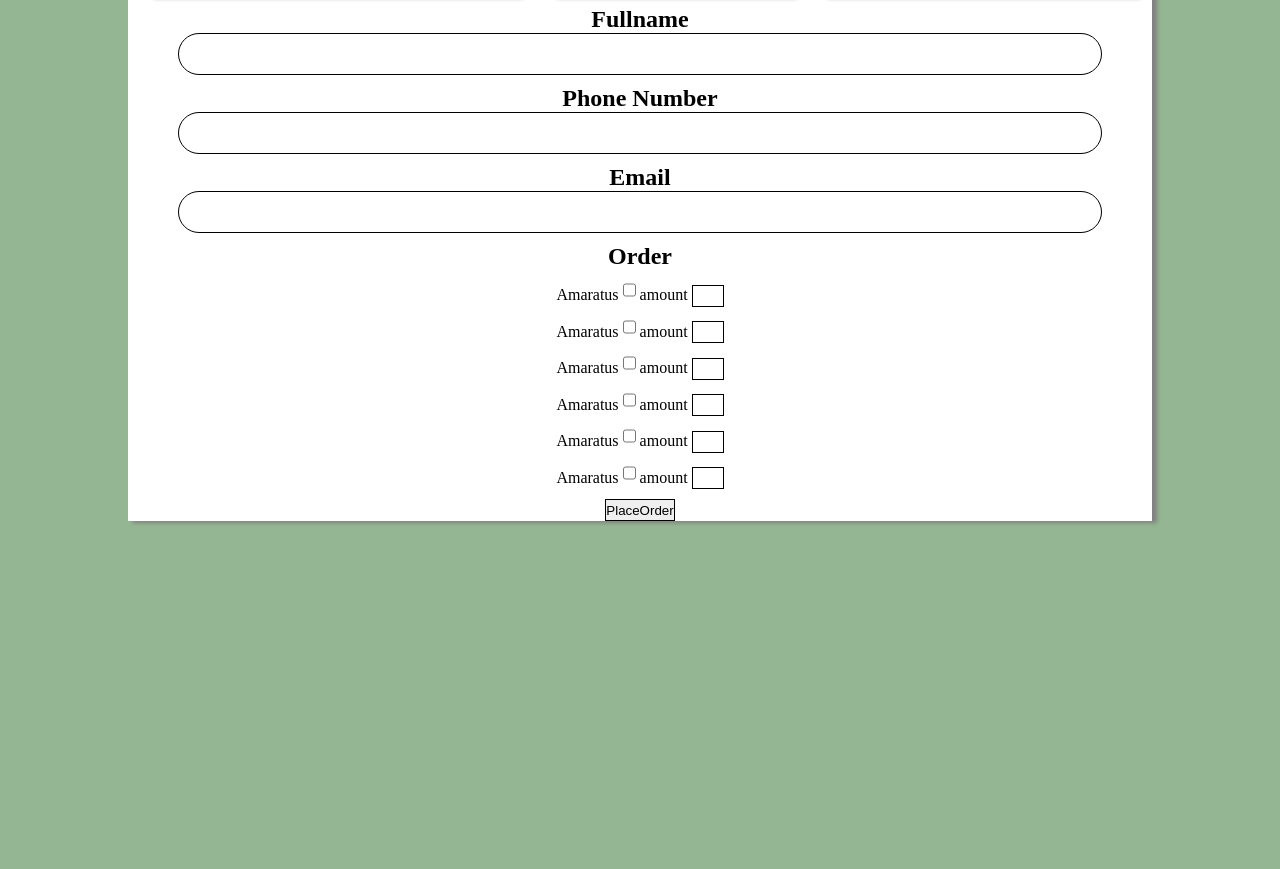
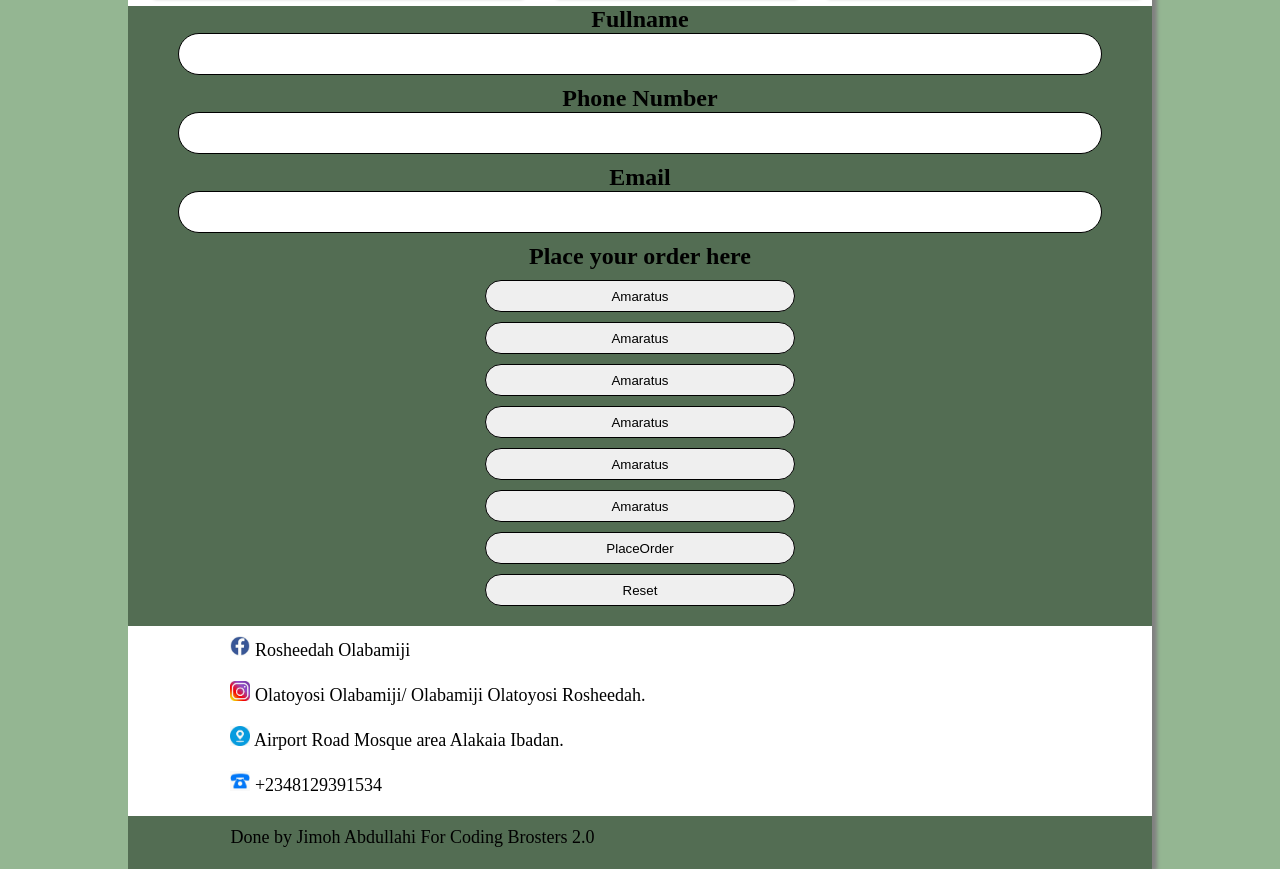
Before and after one commit to Olatoyosi/Olatoyosi.github.io, a plain HTML site: page index.html in a window 1280 px wide. Shown: the part 992-1861 px from the top of the page. Before the commit the page ends 1523 px from the top, so only its background shows below. Drawn offline with Linux system fonts and the light colour scheme.

Commit message:
Add files via upload

```diff
--- a/index.html
+++ b/index.html
@@ -51,49 +51,75 @@
             </div>
         </div>
         <div id="order">
-            <form action="mailto:olabamijiolatoyosi@gmail.com" method="POST" enctype="text/plain">
+            <form action="mailto:abdullahij951@gmail.com" method="POST" enctype="text/plain">
                 <div>
                     <h2>Fullname</h2>
-                    <input type="text" name="name" class="details">
+                    <input type="text" name="name" class="details" required>
                 </div>
                 <div>
                     <h2>Phone Number</h2>
-                    <input type="tel" name="number" class="details">
+                    <input type="tel" name="number" class="details" required>
                 </div>
                 <div>
                     <h2>Email</h2>
-                    <input type="mail" name="mail" class="details">
+                    <input type="mail" name="mail" class="details" required>
                 </div>
                 <div>
-                    <h2>Order</h2>
-                    <div id="orderList">
-                        <div id="orl">
-                            Amaratus <input type="checkbox" name="amaratus"> amount <input type="number" name="num_of_amaratus" class="num">
-                        </div>
-                        <div id="orl">
-                            Amaratus <input type="checkbox" name="amaratus"> amount <input type="number" name="num_of_amaratus" class="num">
-                        </div>
-                        <div id="orl">
-                            Amaratus <input type="checkbox" name="amaratus"> amount <input type="number" name="num_of_amaratus" class="num">
-                        </div>
-                        <div id="orl">
-                            Amaratus <input type="checkbox" name="amaratus"> amount <input type="number" name="num_of_amaratus" class="num">
-                        </div>
-                        <div id="orl">
-                            Amaratus <input type="checkbox" name="amaratus"> amount <input type="number" name="num_of_amaratus" class="num">
-                        </div>
-                        <div id="orl">
-                            Amaratus <input type="checkbox" name="amaratus"> amount <input type="number" name="num_of_amaratus" class="num">
-                        </div>
+                    <h2>Place your order here</h2>
+                    <div id="add1">
+                        <input type="button" value="Amaratus" onclick="order('amaratus', 'add1')">
+                    </div>
+                    <div id="add2">
+                        <input type="button" value="Amaratus" onclick="order('amaratus', 'add2')">
+                    </div>
+                    <div id="add3">
+                        <input type="button" value="Amaratus" onclick="order('amaratus', 'add3')">
+                    </div>
+                    <div id="add4">
+                        <input type="button" value="Amaratus" onclick="order('amaratus', 'add4')">
+                    </div>
+                    <div id="add5">
+                        <input type="button" value="Amaratus" onclick="order('amaratus', 'add5')">
+                    </div>
+                    <div id="add6">
+                        <input type="button" value="Amaratus" onclick="order('amaratus', 'add6')">
                     </div>
                 </div>
                 <div>
                     <input type="submit" value="PlaceOrder">
                 </div>
+                <div>
+                    <input type="reset" value="Reset">
+                </div>
             </form>
         </div>
-        <div id="contact"></div>
-        <div id="footer"></div>
+        <div id="contact">
+            <p><img src="images/fb.jpg" alt="Facebook">  Rosheedah Olabamiji</p>
+            <p><img src="images/ig.jpg" alt="Instagram"> Olatoyosi Olabamiji/ Olabamiji Olatoyosi Rosheedah.</p>
+            <p><img src="images/ad.jpg" alt="Work address"> Airport Road Mosque area Alakaia Ibadan.</p>
+            <p><img src="images/tel.jpg" alt="Tel"> +2348129391534</p>
+        </div>
+        <div id="footer"
+        ><p>Done by Jimoh Abdullahi For Coding Brosters  2.0</p>
     </div>
+    </div>
+    <!--Javascript file-->
+
+    <script>
+        function order(order, area){
+            var vary = document.getElementsByName(order);
+            if (typeof(vary) == 'undefined') {
+                var add = document.getElementById(area);
+                var child = document.getElementsByName(order);
+                add.removeChild(child);
+            } else {
+                var input = document.createElement("input");
+                input.type = "number";
+                input.name = order;
+                var add = document.getElementById(area);
+                add.appendChild(input);
+            }
+        }
+      </script>
 </body>
 </html>
--- a/style.css
+++ b/style.css
@@ -78,9 +78,6 @@ a:hover {
         grid-template-columns: auto;
         margin-top: 10px;
     }
-    #header {
-        height: 200px;
-    }
 }
 
 .img img {
@@ -90,6 +87,7 @@ a:hover {
 
 form {
     text-align: center;
+
 }
 
 form div {
@@ -107,6 +105,32 @@ input {
     width: 90%;
 }
 
-.num {
-    width: 30px;
+#order {
+    background-color: rgb(83, 109, 83);
+    padding-bottom: 10px;
 }
+
+div div input {
+    width: 30%;
+    height: 30px;
+    border-radius: 25px;
+    text-align: center;
+}
+
+p {
+    width: fit-content;
+    text-align: center;
+    padding-left: 10%;
+    font-size: large;
+    margin-top: 10px;
+    margin-bottom: 20px;
+}
+
+p img{
+    height: 20px;
+}
+
+#footer {
+    background-color: rgb(83, 109, 83);
+    padding: 1px 0;
+}
```
Also changed, not shown: images/ad.jpg (added), images/fb.jpg (added), images/ig.jpg (added), images/tel.jpg (added).
